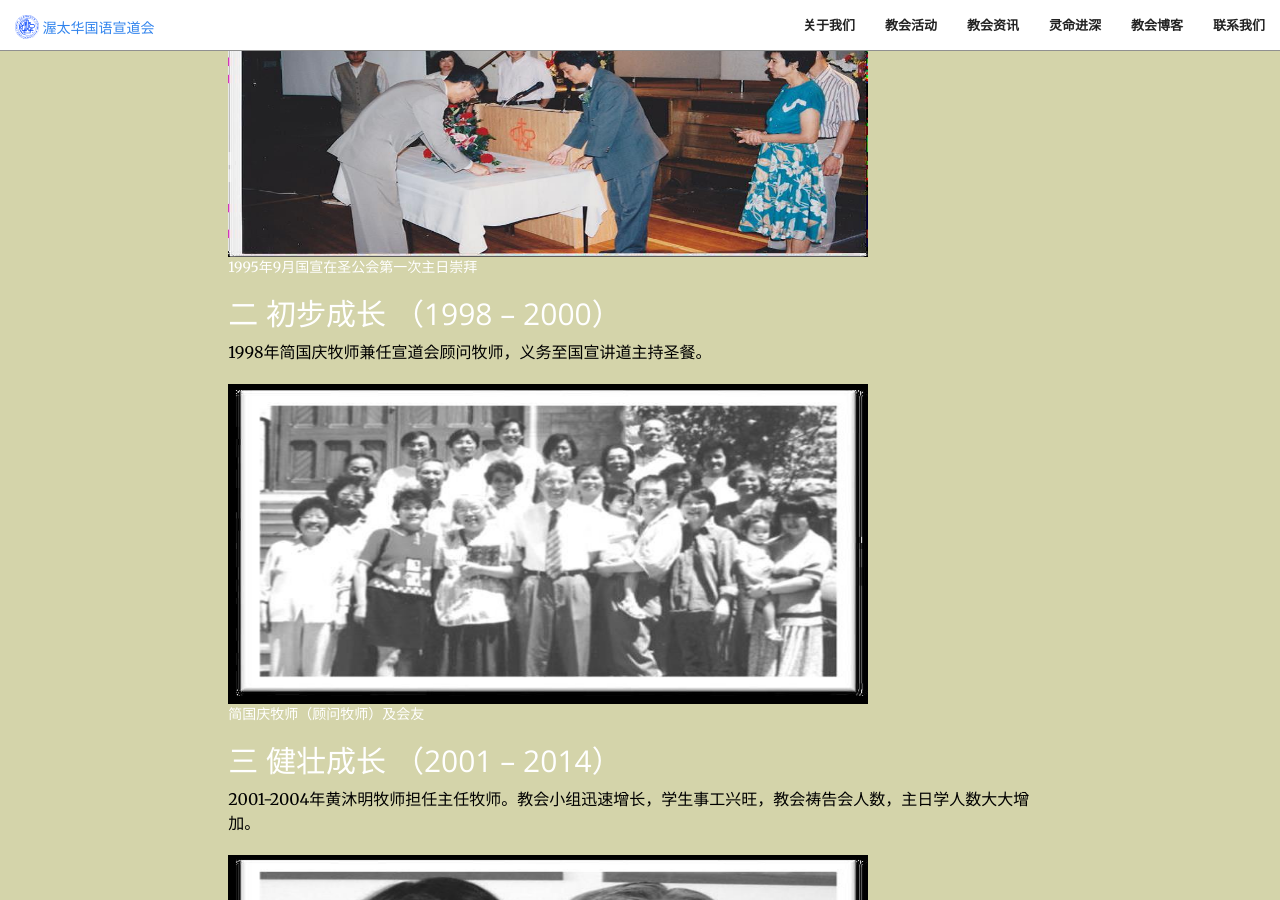
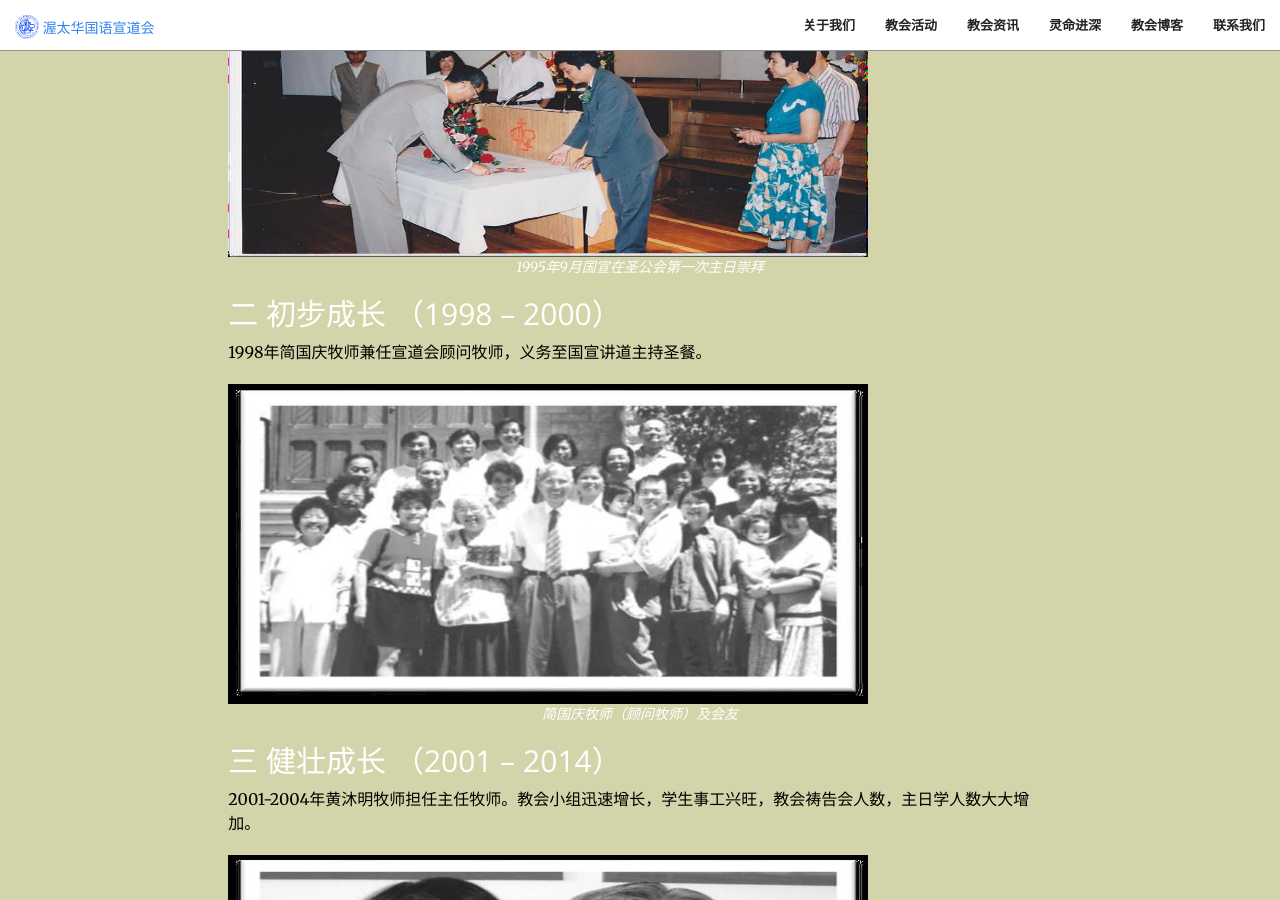
Before and after one commit to JonasYow/ottawaomac, a Jekyll site: the page built from history.md, in a window 1280 px wide and 900 px high, scrolled down 1286 px. Built offline with Jekyll 4.4.1, drawn with Linux system fonts in a browser that asks for light colours.

Commit message:
add figcaption css

```diff
--- a/_sass/_base.scss
+++ b/_sass/_base.scss
@@ -41,6 +41,11 @@ p {
     line-height: 1.5;
     color: black;
     margin-bottom: 20px;
+}
+
+figcaption {
+  font-style: italic;
+  text-align: center;
 }
 
 .bg-primary {
```
